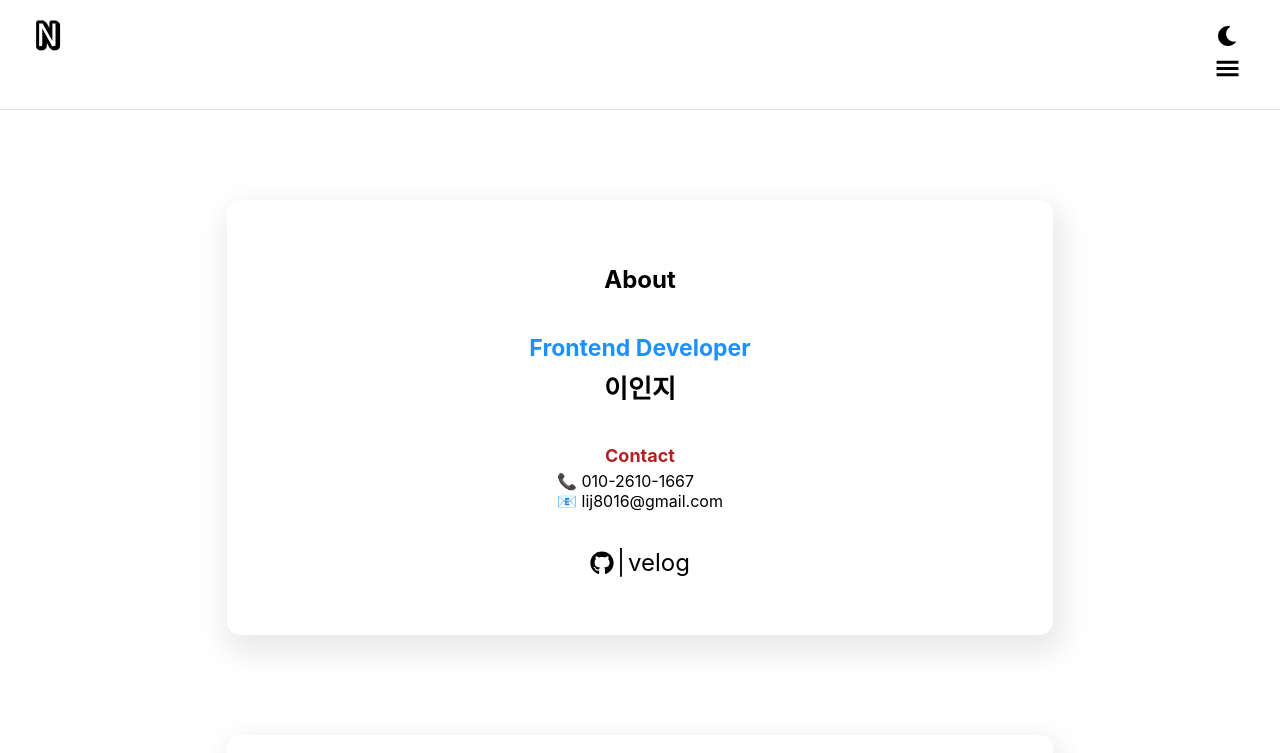
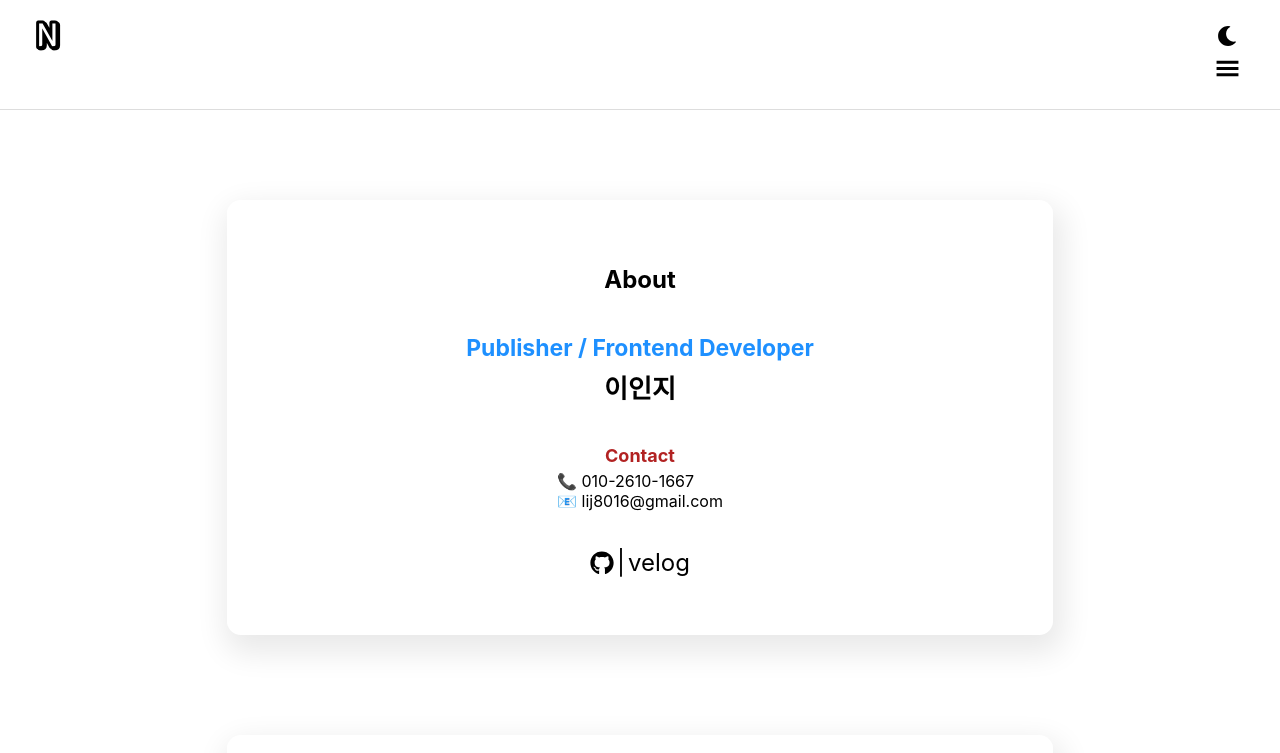
Before and after one commit to injilee/Portfolio, a React (Create React App) app: page / in a window 1280 px wide. Shown: the top 753 px of the page. Built offline with nearby package versions, Linux system fonts and the light colour scheme; a web font is replaced by a local one.

Commit message:
modify : about 수정

```diff
--- a/src/components/about.jsx
+++ b/src/components/about.jsx
@@ -15,7 +15,7 @@ const About = () => {
             <Title>About</Title>
             <Description>
                <Contact>
-                  <strong aria-label="직업">Frontend Developer</strong>
+                  <strong aria-label="직업">Publisher / Frontend Developer</strong>
                   <h3 aria-label="이름">이인지</h3>
                   <ContactAddress>
                      <h4>Contact</h4>
```
